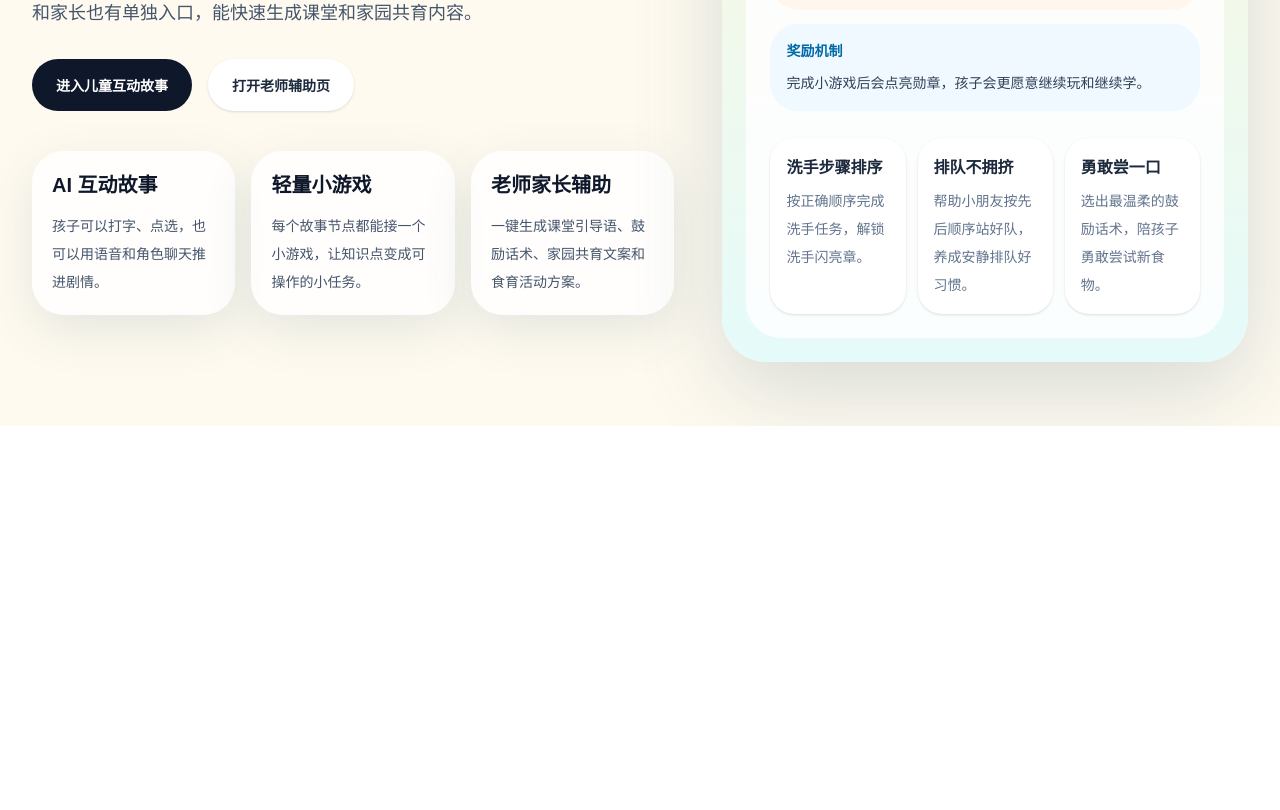
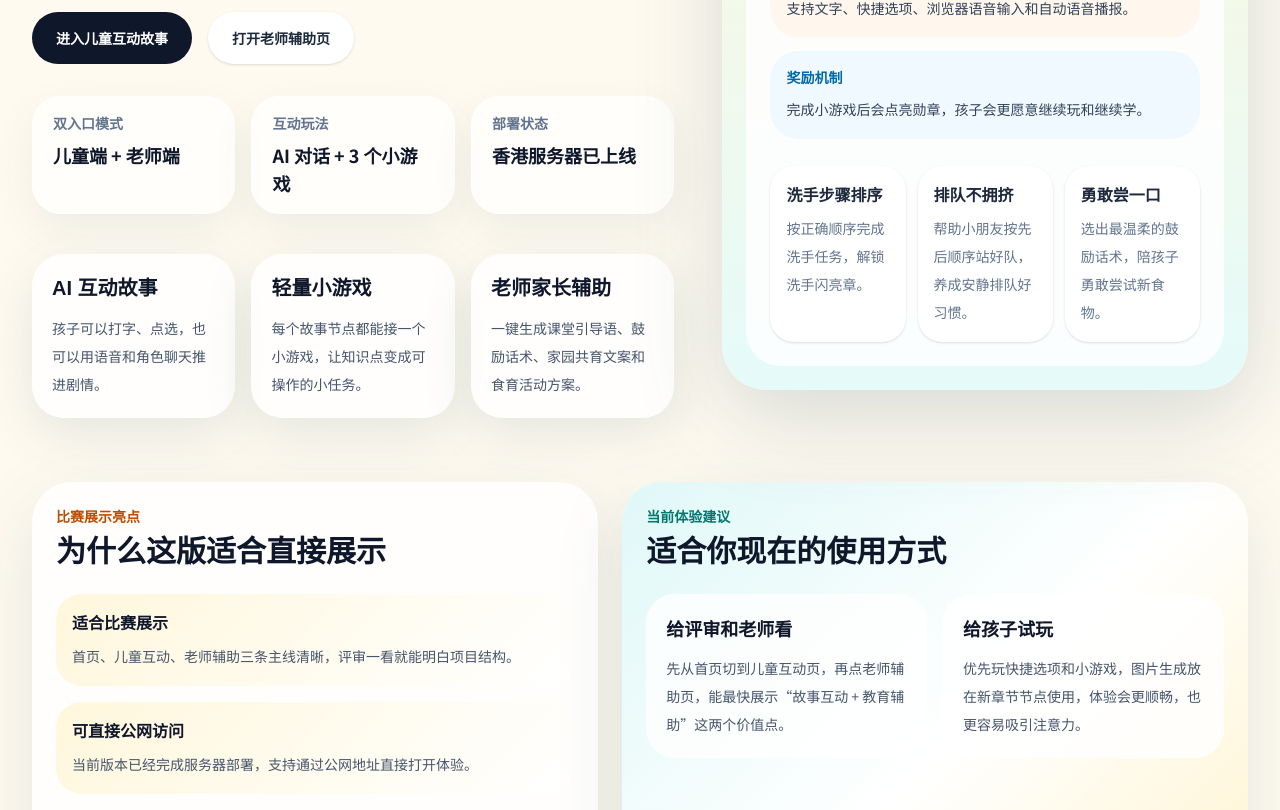
Before and after one commit to HUAhua16888/-, a Next.js app: page / in a window 1280 px wide. Shown: the part 402-1212 px from the top of the page. Before the commit the page ends 828 px from the top, so only its background shows below. Built offline with nearby package versions, Linux system fonts and the light colour scheme; no server answers; a web font is replaced by a local one.

Commit message:
Polish showcase flow and add server deploy files

```diff
--- /dev/null
+++ b/ecosystem.config.cjs
@@ -0,0 +1,19 @@
+module.exports = {
+  apps: [
+    {
+      name: "tongqu-growth-web",
+      cwd: "/var/www/tongqu-growth-web",
+      script: "npm",
+      args: "start -- --hostname 0.0.0.0 --port 3000",
+      instances: 1,
+      exec_mode: "fork",
+      autorestart: true,
+      watch: false,
+      max_memory_restart: "512M",
+      env: {
+        NODE_ENV: "production",
+        PORT: 3000,
+      },
+    },
+  ],
+};
--- a/src/app/page.tsx
+++ b/src/app/page.tsx
@@ -1,6 +1,11 @@
 import Link from "next/link";
 
-import { landingHighlights, miniGameCards } from "@/lib/site-data";
+import {
+  landingHighlights,
+  miniGameCards,
+  showcaseHighlights,
+  showcaseStats,
+} from "@/lib/site-data";
 
 export default function Home() {
   return (
@@ -33,6 +38,18 @@ export default function Home() {
             >
               打开老师辅助页
             </Link>
+          </div>
+
+          <div className="mt-8 grid gap-4 sm:grid-cols-3">
+            {showcaseStats.map((item) => (
+              <div
+                key={item.label}
+                className="rounded-[1.8rem] border border-white/60 bg-white/75 px-5 py-4 shadow-[0_16px_40px_rgba(35,88,95,0.08)]"
+              >
+                <p className="text-sm font-semibold text-slate-500">{item.label}</p>
+                <p className="mt-2 text-lg font-semibold text-slate-900">{item.value}</p>
+              </div>
+            ))}
           </div>
 
           <div className="mt-10 grid gap-4 md:grid-cols-3">
@@ -93,6 +110,43 @@ export default function Home() {
           </div>
         </div>
       </section>
+
+      <section className="mx-auto grid w-full max-w-7xl gap-6 px-4 pb-12 md:px-8 lg:grid-cols-[0.95fr_1.05fr]">
+        <article className="rounded-[2.5rem] bg-white/85 p-6 shadow-[0_20px_70px_rgba(35,88,95,0.12)]">
+          <p className="text-sm font-semibold text-amber-700">比赛展示亮点</p>
+          <h2 className="mt-2 text-3xl font-semibold text-slate-900">为什么这版适合直接展示</h2>
+          <div className="mt-6 space-y-4">
+            {showcaseHighlights.map((item) => (
+              <div
+                key={item.title}
+                className="rounded-[1.6rem] bg-[linear-gradient(135deg,#fff7dc_0%,#ffffff_100%)] p-4"
+              >
+                <p className="font-semibold text-slate-900">{item.title}</p>
+                <p className="mt-2 text-sm leading-7 text-slate-600">{item.description}</p>
+              </div>
+            ))}
+          </div>
+        </article>
+
+        <article className="rounded-[2.5rem] bg-[linear-gradient(135deg,#dff8f7_0%,#ffffff_55%,#fff4cf_100%)] p-6 shadow-[0_20px_70px_rgba(35,88,95,0.12)]">
+          <p className="text-sm font-semibold text-teal-700">当前体验建议</p>
+          <h2 className="mt-2 text-3xl font-semibold text-slate-900">适合你现在的使用方式</h2>
+          <div className="mt-6 grid gap-4 md:grid-cols-2">
+            <div className="rounded-[1.8rem] bg-white/80 p-5">
+              <p className="text-lg font-semibold text-slate-900">给评审和老师看</p>
+              <p className="mt-3 text-sm leading-7 text-slate-600">
+                先从首页切到儿童互动页，再点老师辅助页，能最快展示“故事互动 + 教育辅助”这两个价值点。
+              </p>
+            </div>
+            <div className="rounded-[1.8rem] bg-white/80 p-5">
+              <p className="text-lg font-semibold text-slate-900">给孩子试玩</p>
+              <p className="mt-3 text-sm leading-7 text-slate-600">
+                优先玩快捷选项和小游戏，图片生成放在新章节节点使用，体验会更顺畅，也更容易吸引注意力。
+              </p>
+            </div>
+          </div>
+        </article>
+      </section>
     </main>
   );
 }
--- a/src/components/story-experience.tsx
+++ b/src/components/story-experience.tsx
@@ -6,6 +6,7 @@ import { startTransition, useEffect, useEffectEvent, useMemo, useRef, useState }
 import {
   kindPhrases,
   queueOrder,
+  storyMissionMap,
   themes,
   washSteps,
   type ThemeId,
@@ -38,6 +39,7 @@ type BrowserSpeechRecognitionConstructor = new () => BrowserSpeechRecognition;
 
 const initialWashOrder = ["抹上泡泡", "擦干小手", "打湿小手", "冲洗干净", "搓搓手心手背"];
 const initialQueueOrder = ["第三位小朋友", "小队长举牌", "第二位小朋友", "第一位小朋友"];
+const storyStateStorageKey = "tongqu-growth-web-story-state";
 
 function ShuffleStepsGame() {
   const [shuffled, setShuffled] = useState(initialWashOrder);
@@ -249,6 +251,7 @@ export function StoryExperience() {
   const recognitionRef = useRef<BrowserSpeechRecognition | null>(null);
 
   const activeTheme = themes[themeId];
+  const activeMissions = storyMissionMap[themeId];
   const lastAssistantMessage = useMemo(
     () =>
       [...messages]
@@ -276,6 +279,76 @@ export function StoryExperience() {
     }
   }, [lastAssistantMessage]);
 
+  useEffect(() => {
+    if (typeof window === "undefined") {
+      return;
+    }
+
+    const savedState = window.localStorage.getItem(storyStateStorageKey);
+
+    if (!savedState) {
+      return;
+    }
+
+    try {
+      const parsed = JSON.parse(savedState) as {
+        themeId?: ThemeId;
+        messages?: ChatMessage[];
+        quickChoices?: string[];
+        imageUrl?: string;
+        status?: string;
+        badges?: string[];
+      };
+
+      const restoreHandle = window.setTimeout(() => {
+        if (parsed.themeId && themes[parsed.themeId]) {
+          setThemeId(parsed.themeId);
+        }
+
+        if (Array.isArray(parsed.messages) && parsed.messages.length > 0) {
+          setMessages(parsed.messages);
+        }
+
+        if (Array.isArray(parsed.quickChoices) && parsed.quickChoices.length > 0) {
+          setQuickChoices(parsed.quickChoices);
+        }
+
+        if (typeof parsed.imageUrl === "string") {
+          setImageUrl(parsed.imageUrl);
+        }
+
+        if (typeof parsed.status === "string" && parsed.status.trim()) {
+          setStatus(parsed.status);
+        }
+
+        if (Array.isArray(parsed.badges)) {
+          setBadges(parsed.badges);
+        }
+      }, 0);
+
+      return () => window.clearTimeout(restoreHandle);
+    } catch {
+      window.localStorage.removeItem(storyStateStorageKey);
+    }
+  }, []);
+
+  useEffect(() => {
+    if (typeof window === "undefined") {
+      return;
+    }
+
+    const payload = {
+      themeId,
+      messages,
+      quickChoices,
+      imageUrl,
+      status,
+      badges,
+    };
+
+    window.localStorage.setItem(storyStateStorageKey, JSON.stringify(payload));
+  }, [badges, imageUrl, messages, quickChoices, status, themeId]);
+
   function switchTheme(nextTheme: ThemeId) {
     setThemeId(nextTheme);
     setMessages([
@@ -287,6 +360,28 @@ export function StoryExperience() {
     setQuickChoices(themes[nextTheme].choices);
     setImageUrl("");
     setStatus(`${themes[nextTheme].label}准备好了。`);
+  }
+
+  function resetStoryProgress() {
+    setThemeId("habit");
+    setMessages([
+      {
+        role: "assistant",
+        content: themes.habit.starter,
+      },
+    ]);
+    setQuickChoices(themes.habit.choices);
+    setInput("");
+    setImageUrl("");
+    setStatus("准备出发啦。");
+    setBadges([]);
+
+    if (typeof window !== "undefined") {
+      window.localStorage.removeItem(storyStateStorageKey);
+      if ("speechSynthesis" in window) {
+        window.speechSynthesis.cancel();
+      }
+    }
   }
 
   async function sendMessage(messageText: string) {
@@ -505,6 +600,12 @@ export function StoryExperience() {
                 >
                   {autoSpeak ? "关闭播报" : "开启播报"}
                 </button>
+                <button
+                  onClick={resetStoryProgress}
+                  className="rounded-full bg-slate-100 px-4 py-3 text-sm font-semibold text-slate-700 transition hover:-translate-y-0.5"
+                >
+                  重新开始本轮
+                </button>
               </div>
             </div>
           </div>
@@ -645,6 +746,20 @@ export function StoryExperience() {
             </li>
             <li>5. 底部还有 3 个小游戏，可以一起配合课堂或家里练习。</li>
           </ul>
+
+          <div className="mt-6 rounded-[1.8rem] bg-white/80 p-4">
+            <p className="text-sm font-semibold text-slate-500">本轮成长任务</p>
+            <div className="mt-3 space-y-2">
+              {activeMissions.map((mission) => (
+                <div
+                  key={mission}
+                  className="rounded-[1.2rem] bg-slate-50 px-4 py-3 text-sm font-semibold text-slate-700"
+                >
+                  {mission}
+                </div>
+              ))}
+            </div>
+          </div>
         </div>
       </section>
 
--- a/src/components/teacher-studio.tsx
+++ b/src/components/teacher-studio.tsx
@@ -20,6 +20,7 @@ export function TeacherStudio() {
   );
   const [result, setResult] = useState<TeacherResponse | null>(null);
   const [isLoading, setIsLoading] = useState(false);
+  const [copyStatus, setCopyStatus] = useState("");
 
   async function generate() {
     if (!scenario.trim()) {
@@ -46,6 +47,21 @@ export function TeacherStudio() {
       setResult(data);
     } finally {
       setIsLoading(false);
+    }
+  }
+
+  async function copyResult() {
+    if (!result) {
+      return;
+    }
+
+    const text = [result.title, result.content, ...(result.tips ?? [])].join("\n");
+
+    try {
+      await navigator.clipboard.writeText(text);
+      setCopyStatus("已复制，直接发到家长群或备课文档里就行。");
+    } catch {
+      setCopyStatus("这次没有复制成功，可以再试一次。");
     }
   }
 
@@ -149,6 +165,10 @@ export function TeacherStudio() {
           >
             {isLoading ? "正在生成..." : "开始生成"}
           </button>
+
+          <p className="mt-4 rounded-[1.5rem] bg-slate-50 px-4 py-3 text-sm leading-7 text-slate-600">
+            小建议：比赛展示时，先点一个“常用生成任务”，再展示生成结果和复制动作，评审会更容易看懂老师端价值。
+          </p>
         </div>
 
         <div className="rounded-[2.5rem] bg-[linear-gradient(180deg,#e6fbfa_0%,#ffffff_100%)] p-6 shadow-[0_24px_80px_rgba(35,88,95,0.12)]">
@@ -162,6 +182,29 @@ export function TeacherStudio() {
               {result?.content ?? "点击左侧按钮后，这里会出现可以直接拿去课堂、家长群或餐前使用的内容。"}
             </p>
           </div>
+
+          <div className="mt-5 flex flex-wrap gap-3">
+            <button
+              onClick={() => void generate()}
+              className="rounded-full bg-slate-900 px-4 py-3 text-sm font-semibold text-white transition hover:-translate-y-0.5 disabled:opacity-60"
+              disabled={isLoading}
+            >
+              {isLoading ? "重新生成中..." : "换一版结果"}
+            </button>
+            <button
+              onClick={() => void copyResult()}
+              className="rounded-full bg-white px-4 py-3 text-sm font-semibold text-slate-700 shadow-sm transition hover:-translate-y-0.5 disabled:opacity-60"
+              disabled={!result}
+            >
+              复制结果
+            </button>
+          </div>
+
+          {copyStatus ? (
+            <p className="mt-4 rounded-2xl bg-emerald-100 px-4 py-3 text-sm font-semibold text-emerald-800">
+              {copyStatus}
+            </p>
+          ) : null}
 
           <div className="mt-5 space-y-3">
             {(result?.tips ?? ["建议控制在 1 分钟内说完。", "优先用鼓励式表达。", "结尾加一句家园同步。"]).map((tip) => (
--- a/src/lib/site-data.ts
+++ b/src/lib/site-data.ts
@@ -53,6 +53,36 @@ export const landingHighlights = [
   {
     title: "老师家长辅助",
     description: "一键生成课堂引导语、鼓励话术、家园共育文案和食育活动方案。",
+  },
+];
+
+export const showcaseStats = [
+  {
+    label: "双入口模式",
+    value: "儿童端 + 老师端",
+  },
+  {
+    label: "互动玩法",
+    value: "AI 对话 + 3 个小游戏",
+  },
+  {
+    label: "部署状态",
+    value: "香港服务器已上线",
+  },
+];
+
+export const showcaseHighlights = [
+  {
+    title: "适合比赛展示",
+    description: "首页、儿童互动、老师辅助三条主线清晰，评审一看就能明白项目结构。",
+  },
+  {
+    title: "可直接公网访问",
+    description: "当前版本已经完成服务器部署，支持通过公网地址直接打开体验。",
+  },
+  {
+    title: "后续扩展方便",
+    description: "后面可以继续补语音 API、数据库、勋章记录和更多主题小游戏。",
   },
 ];
 
@@ -122,3 +152,8 @@ export const kindPhrases = [
     isPositive: false,
   },
 ];
+
+export const storyMissionMap: Record<ThemeId, string[]> = {
+  habit: ["完成洗手步骤排序", "帮小队排好队", "说出一句整理提醒"],
+  food: ["听完一段食育故事", "说一句鼓励尝试的话", "点亮一枚勇敢尝鲜章"],
+};
```
Also changed, not shown: 2 other files (tests, documents, lock files or other folders).
